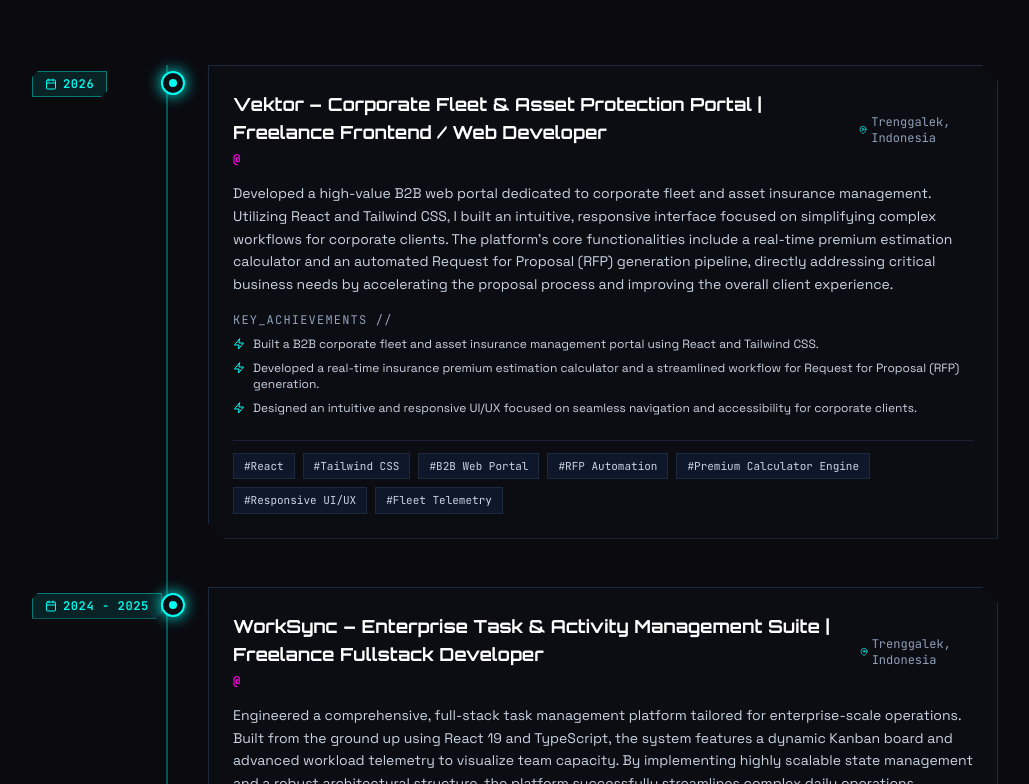
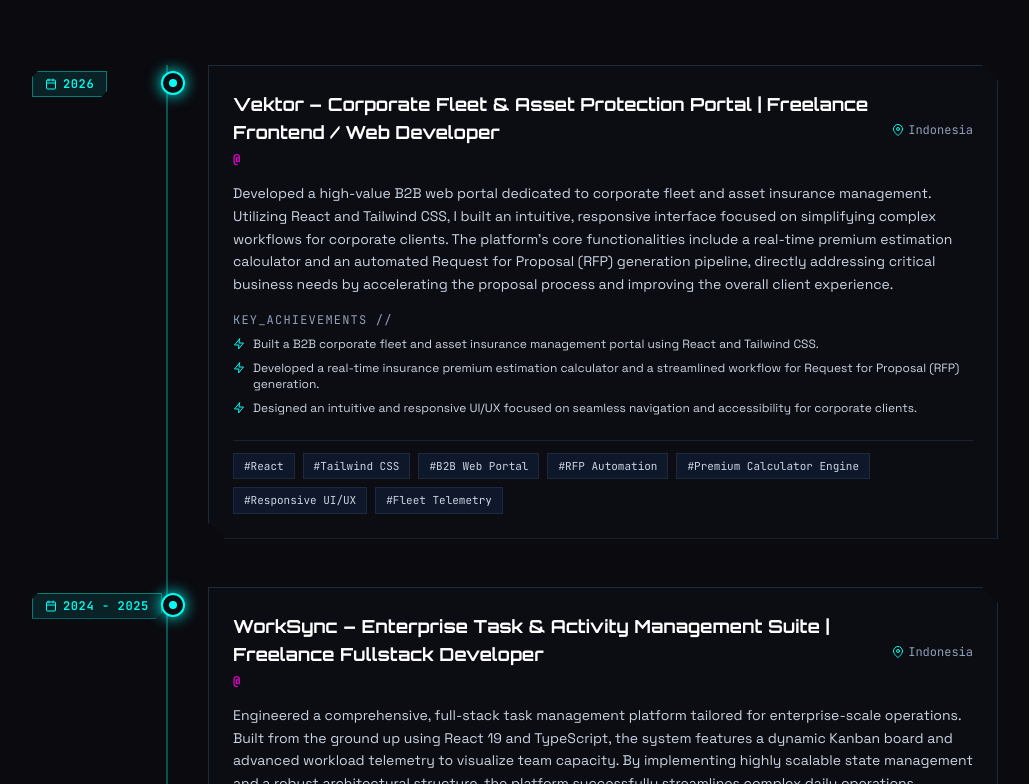
Before and after one commit to Akbarrizam/porto-afn, a React (Vite) app: page / in a window 1280 px wide. Shown: the part 4096-4880 px from the top of the page, without its empty margins (122-1151 px from the left). Built offline with nearby package versions, Linux system fonts and the light colour scheme.

Commit message:
Perubahan status negara

```diff
--- a/src/data/portfolioData.js
+++ b/src/data/portfolioData.js
@@ -122,7 +122,7 @@
   {
     period: "2026",
     role: "Vektor – Corporate Fleet & Asset Protection Portal | Freelance Frontend / Web Developer",
-    location: "Trenggalek, Indonesia",
+    location: "Indonesia",
     description: "Developed a high-value B2B web portal dedicated to corporate fleet and asset insurance management. Utilizing React and Tailwind CSS, I built an intuitive, responsive interface focused on simplifying complex workflows for corporate clients. The platform's core functionalities include a real-time premium estimation calculator and an automated Request for Proposal (RFP) generation pipeline, directly addressing critical business needs by accelerating the proposal process and improving the overall client experience.",
     achievements: [
       "Built a B2B corporate fleet and asset insurance management portal using React and Tailwind CSS.",
@@ -134,7 +134,7 @@
   {
     period: "2024 - 2025",
     role: "WorkSync – Enterprise Task & Activity Management Suite | Freelance Fullstack Developer",
-    location: "Trenggalek, Indonesia",
+    location: "Indonesia",
     description: "Engineered a comprehensive, full-stack task management platform tailored for enterprise-scale operations. Built from the ground up using React 19 and TypeScript, the system features a dynamic Kanban board and advanced workload telemetry to visualize team capacity. By implementing highly scalable state management and a robust architectural structure, the platform successfully streamlines complex daily operations, enhances resource allocation, and significantly improves cross-functional team collaboration.",
     achievements: [
       "Designed and developed an enterprise-grade daily task management platform utilizing TypeScript and React 19.",
@@ -147,7 +147,7 @@
     period: "2023 - 2024",
     role: "Mobile Web Developer (Internship)",
     company: "Government Institution",
-    location: "Trenggalek, Indonesia",
+    location: "Indonesia",
     description: "Designed, developed, and deployed web & mobile attendance services for government staff, incorporating real-time GPS tracking, photo verification, and automated leave submission workflows.",
     achievements: [
       "Engineered daily attendance system featuring real-time GPS geolocation and camera photo capture validation",
```
